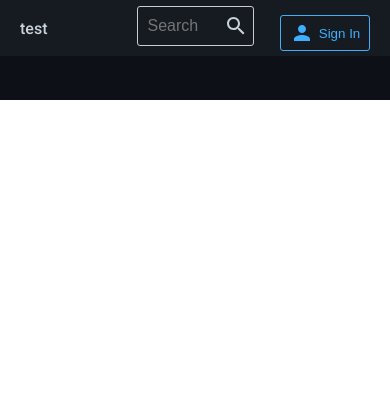
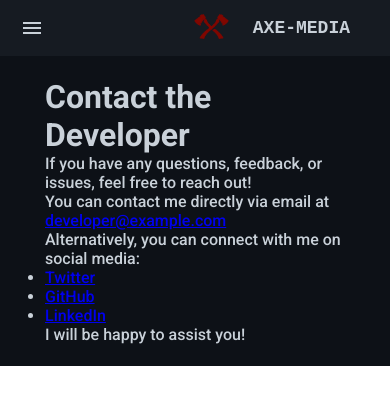
Before and after one commit to BlessingLuphahla/Redd-Tube, a React (Vite) app: page /contact-developer in a window 390 px wide. Before the commit this address had no page. Shown: the top 404 px of the page. Built offline with nearby package versions, Linux system fonts and the light colour scheme.

Commit message:
media querying

```diff
--- a/src/App.jsx
+++ b/src/App.jsx
@@ -9,6 +9,9 @@ import Video from "./pages/Video";
 import Login from "./pages/SignIn";
 
 import { useScreen } from "./context/ScreenContext";
+import PrivacyPolicy from "./components/PrivacyPolicy";
+import ContactDeveloper from "./components/ContactDeveloper";
+import TermsAndConditions from "./components/TermsAndConditions";
 
 const Container = styled.div`
   display: flex;
@@ -36,7 +39,7 @@ function App() {
         <BrowserRouter>
           {!isMobile && <Menu theme={theme} setTheme={setTheme} />}
           <Main>
-            <Navbar />
+            <Navbar setTheme={setTheme} theme={theme} />
             <Wrapper>
               <Routes>
                 <Route path="/">
@@ -45,6 +48,12 @@ function App() {
                     <Route path=":id" element={<Video />} />
                   </Route>
                   <Route path="login" element={<Login />} />
+                  <Route path="privacy-policy" element={<PrivacyPolicy />} />
+                  <Route path="contact-developer" element={<ContactDeveloper />} />
+                  <Route
+                    path="terms-and-conditions"
+                    element={<TermsAndConditions />}
+                  />
                 </Route>
               </Routes>
             </Wrapper>
--- /dev/null
+++ b/src/components/ContactDeveloper.jsx
@@ -0,0 +1,49 @@
+const ContactDeveloper = () => {
+  return (
+    <div>
+      <h1>Contact the Developer</h1>
+      <p>
+        If you have any questions, feedback, or issues, feel free to reach out!
+      </p>
+      <p>
+        You can contact me directly via email at{" "}
+        <a href="mailto:developer@example.com">developer@example.com</a>
+      </p>
+      <p>
+        Alternatively, you can connect with me on social media:
+        <ul>
+          <li>
+            <a
+              href="https://twitter.com/developer"
+              target="_blank"
+              rel="noopener noreferrer"
+            >
+              Twitter
+            </a>
+          </li>
+          <li>
+            <a
+              href="https://github.com/developer"
+              target="_blank"
+              rel="noopener noreferrer"
+            >
+              GitHub
+            </a>
+          </li>
+          <li>
+            <a
+              href="https://linkedin.com/in/developer"
+              target="_blank"
+              rel="noopener noreferrer"
+            >
+              LinkedIn
+            </a>
+          </li>
+        </ul>
+      </p>
+      <p>I will be happy to assist you!</p>
+    </div>
+  );
+};
+
+export default ContactDeveloper;
--- a/src/components/Menu.jsx
+++ b/src/components/Menu.jsx
@@ -56,7 +56,7 @@ const Wrapper = styled.div`
 `;
 
 const Logo = styled.div`
-  display: flex;
+  display: ${({ isMobile }) => (isMobile ? "none" : "flex")};
   align-items: center;
   gap: 5px;
   font-weight: bold;
@@ -114,22 +114,27 @@ const Button = styled.button`
   cursor: pointer;
 `;
 
-function Menu({ setTheme, theme }) {
+function Menu({ setTheme, theme, isMobile, handleMenuToggle }) {
   const handleSetTheme = () => {
     if (theme === LightTheme) setTheme(DarkTheme);
     else setTheme(LightTheme);
+    isMobile && handleMenuToggle();
   };
 
   return (
     <Container>
       <Wrapper>
         <Link to="/" style={{ textDecoration: "none" }}>
-          <Logo>
+          <Logo isMobile={isMobile}>
             <Img src={LogoImg} alt="logo" />
             Axe-Media
           </Logo>
         </Link>
-        <Link to="/" style={{ textDecoration: "none" }}>
+        <Link
+          to="/"
+          style={{ textDecoration: "none" }}
+          onClick={handleMenuToggle}
+        >
           <Item>
             <HomeIcon />
             Home
@@ -157,7 +162,11 @@ function Menu({ setTheme, theme }) {
           {theme === LightTheme ? "Dark Mode" : "Light Mode"}
         </Item>
         <Hr />
-        <Link to="/login" style={{ textDecoration: "none" }}>
+        <Link
+          to="/login"
+          style={{ textDecoration: "none" }}
+          onClick={handleMenuToggle}
+        >
           <Login>
             Sign in to like videos, comment, and subscribe.
             <Button>
--- a/src/components/Navbar.jsx
+++ b/src/components/Navbar.jsx
@@ -1,14 +1,21 @@
+/* eslint-disable react/prop-types */
 import styled from "styled-components";
 import PersonIcon from "@mui/icons-material/Person";
 import SearchIcon from "@mui/icons-material/Search";
-import { Link } from "react-router";
+import MenuIcon from "@mui/icons-material/Menu";
+import { Link } from "react-router"; // Update to use "react-router-dom" instead of "react-router"
+import { useState } from "react";
 import { useScreen } from "../context/ScreenContext";
+import Menu from "./Menu";
+import LogoImg from "../assets/images/logo.jpg";
 
+// Styled components
 const Container = styled.div`
   position: sticky;
   top: 0;
   background-color: ${({ theme }) => theme.bgLighter};
   height: 56px;
+  z-index: 10;
 `;
 
 const Wrapper = styled.div`
@@ -26,15 +33,14 @@ const Button = styled.button`
   align-items: center;
   justify-content: center;
   gap: 5px;
-  width: ${({ isMobile }) => (isMobile ? "90px" : "105px")};
-  height: ${({ isMobile }) => (isMobile ? "fit-content" : "45px")};
+  width: "105px";
+  height: "45px";
   background-color: transparent;
   border: 1px solid #3eafff;
   color: #3eafff;
   border-radius: 3px;
   outline: none;
   margin-top: 10px;
-  padding: ${({ isMobile }) => isMobile && "5px"};
   cursor: pointer;
 `;
 
@@ -45,13 +51,14 @@ const Search = styled.div`
   right: 0;
   left: 0;
   margin: auto;
-  width: 30%;
+  width: ${({ isMobile }) => (isMobile ? "70%" : "30%")};
   justify-content: space-between;
   align-items: center;
   padding: 5px;
   border: 1px solid #ccc;
   border-radius: 3px;
 `;
+
 const Input = styled.input`
   border: none;
   width: ${({ isMobile }) => (isMobile ? "80%" : "92%")};
@@ -67,13 +74,71 @@ const Input = styled.input`
   }
 `;
 
-function Navbar() {
+const MenuContainer = styled.div`
+  display: flex;
+  align-items: center;
+  justify-content: center;
+  gap: 20px;
+`;
+
+const MobileMenu = styled.div`
+  position: absolute;
+  top: 56px;
+  right: 0;
+  left: 0;
+  background-color: ${({ theme }) => theme.bgLighter};
+  display: ${({ isOpen }) => (isOpen ? "flex" : "none")};
+  flex-direction: column;
+  padding: 10px;
+  z-index: 20;
+`;
+
+const Logo = styled.div`
+  display: "flex";
+  align-items: center;
+  justify-content: center;
+  font-weight: bold;
+  text-transform: uppercase;
+  font-size: 18px;
+  font-family: "Courier New", Courier, monospace;
+  color: ${({ theme }) => theme.text};
+  padding: 0px 20px;
+  position: relative;
+`;
+
+const Img = styled.img`
+  height: 43px;
+  width: 43px;
+  position: absolute;
+  bottom: -50%;
+  right: 100%;
+`;
+
+function Navbar({ setTheme, theme }) {
   const { isMobile } = useScreen();
+  const [isMenuOpen, setIsMenuOpen] = useState(false);
+  const handleMenuToggle = () => {
+    setIsMenuOpen((prev) => !prev);
+  };
 
   return (
     <Container>
       <Wrapper isMobile={isMobile}>
-        {isMobile && <div>test</div>}
+        {isMobile ? (
+          <>
+            <MenuIcon
+              onClick={handleMenuToggle}
+              style={{ cursor: "pointer" }}
+            />
+            <Link to="/" style={{ textDecoration: "none" }}>
+              <Logo isMobile={isMobile}>
+                <Img src={LogoImg} alt="logo" />
+                Axe-Media
+              </Logo>
+            </Link>
+          </>
+        ) : (
+          <MenuContainer>
             <Search isMobile={isMobile}>
               <Input isMobile={isMobile} placeholder="Search" />
               <SearchIcon />
@@ -84,6 +149,24 @@ function Navbar() {
                 Sign In
               </Button>
             </Link>
+          </MenuContainer>
+        )}
+
+        {isMobile && isMenuOpen && (
+          // Mobile menu when hamburger is clicked
+          <MobileMenu isOpen={isMenuOpen}>
+            <Search isMobile={isMobile}>
+              <Input isMobile={isMobile} placeholder="Search" />
+              <SearchIcon />
+            </Search>
+            <Menu
+              handleMenuToggle={handleMenuToggle}
+              isMobile={isMobile}
+              setTheme={setTheme}
+              theme={theme}
+            />
+          </MobileMenu>
+        )}
       </Wrapper>
     </Container>
   );
--- /dev/null
+++ b/src/components/PrivacyPolicy.jsx
@@ -0,0 +1,14 @@
+const PrivacyPolicy = () => {
+  return (
+    <div>
+      <h1>Privacy Policy</h1>
+      <p>
+        Your privacy is important to us. This privacy policy explains the
+        information we collect, how we use it, and how we protect it.
+      </p>
+      <p>{/* Add the detailed privacy policy text here */}</p>
+    </div>
+  );
+};
+
+export default PrivacyPolicy;
--- /dev/null
+++ b/src/components/TermsAndConditions.jsx
@@ -0,0 +1,15 @@
+
+const TermsAndConditions = () => {
+  return (
+    <div>
+      <h1>Terms and Conditions</h1>
+      <p>
+        These terms and conditions outline the rules and regulations for the use
+        of our service.
+      </p>
+      <p>{/* Add the detailed terms and conditions text here */}</p>
+    </div>
+  );
+};
+
+export default TermsAndConditions;
--- a/src/pages/SignIn.jsx
+++ b/src/pages/SignIn.jsx
@@ -1,5 +1,6 @@
 import { Link } from "react-router";
 import styled from "styled-components";
+import { useScreen } from "../context/ScreenContext";
 
 const Container = styled.div`
   display: flex;
@@ -14,7 +15,7 @@ const MainWrapper = styled.div`
   border: 1px solid ${({ theme }) => theme.soft};
   padding: 20px;
   text-align: center;
-  width: 300px;
+  width: ${({ isMobile }) => (isMobile ? "320px" : "350px")};
 `;
 
 const SignInWrapper = styled.div`
@@ -59,27 +60,20 @@ const Button = styled.button`
   color: ${({ theme }) => theme.text};
 `;
 
-const More = styled.div`
-  display: flex;
-  gap: 20px;
-  font-size: 14px;
-  margin-top: 10px;
-  color: ${({ theme }) => theme.text};
-`;
-
 const Links = styled.div`
   display: flex;
-  justify-content: center;
-  align-items: center;
-  gap: 10px;
+  gap: 15px;
   color: ${({ theme }) => theme.text};
+  width: fit-content;
+  margin-top: 10px;
 `;
 
 function SignIn() {
+  const { isMobile } = useScreen();
 
   return (
     <Container>
-      <MainWrapper>
+      <MainWrapper isMobile={isMobile}>
         <SignInWrapper>
           <HeaderText>Sign In</HeaderText>
           <SubText>to continue AXE MEDIA</SubText>
@@ -95,18 +89,26 @@ function SignIn() {
           <Button>Sign Up</Button>
         </SignUpWrapper>
       </MainWrapper>
-      <More>
-        English(USA)
-        <Links>
-          <Link style={{ textDecoration: "none", color: "inherit" }}>Help</Link>
-          <Link style={{ textDecoration: "none", color: "inherit" }}>
-            Privacy
-          </Link>
-          <Link style={{ textDecoration: "none", color: "inherit" }}>
-            Privacy
-          </Link>
-        </Links>
-      </More>
+      <Links>
+        <Link
+          to="/contact-developer"
+          style={{ textDecoration: "none", color: "inherit" }}
+        >
+          Contact Developer
+        </Link>
+        <Link
+          to="/privacy-policy"
+          style={{ textDecoration: "none", color: "inherit" }}
+        >
+          Privacy
+        </Link>
+        <Link
+          to="/terms-and-conditions"
+          style={{ textDecoration: "none", color: "inherit" }}
+        >
+          {"T's and C's"}
+        </Link>
+      </Links>
     </Container>
   );
 }
```
Lines whose indentation alone changed are shown as unchanged.
